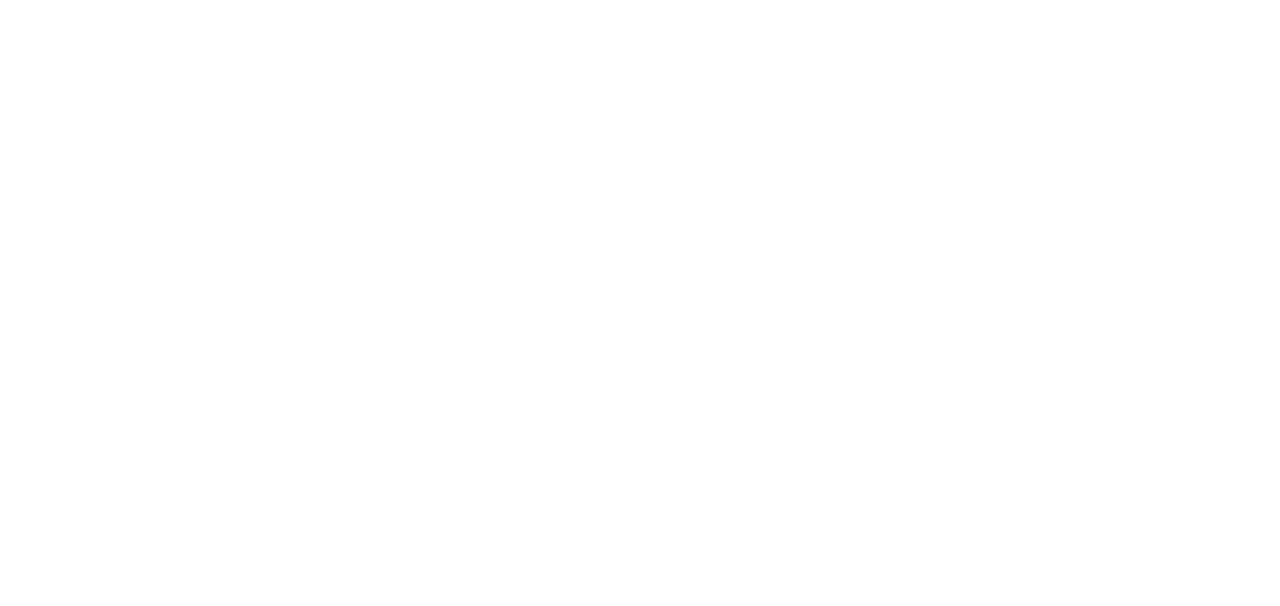
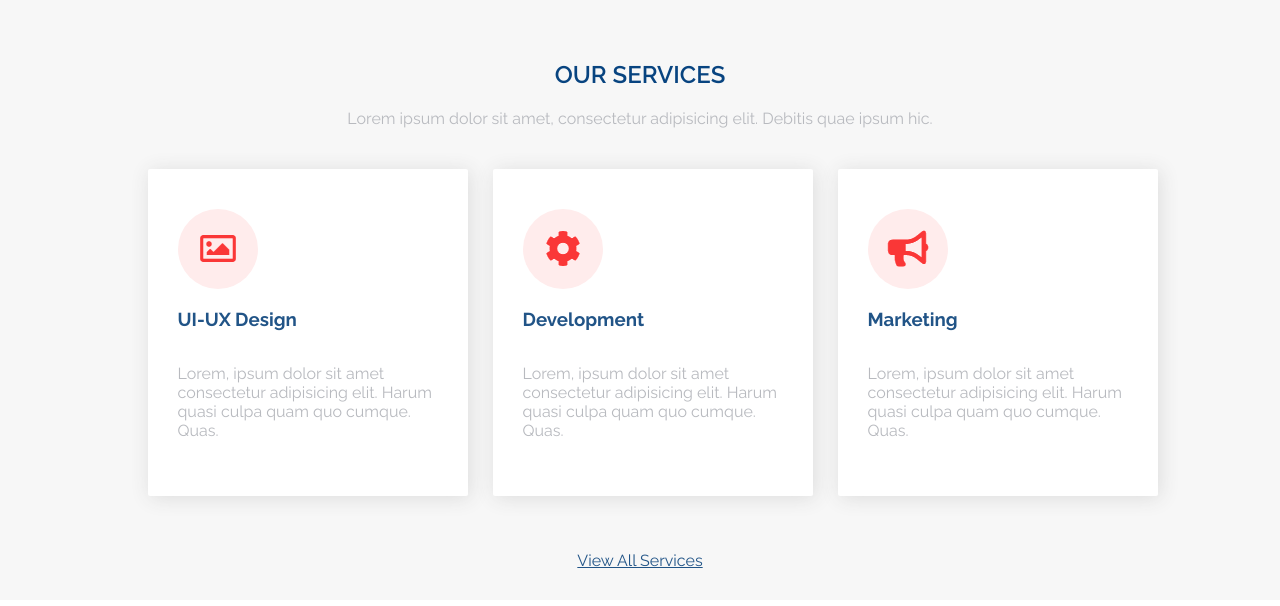
Before and after one commit to CodeStart-ER/responsive_landing, a plain HTML site: page index.html in a window 1280 px wide. Drawn offline with Linux system fonts and the light colour scheme.

Commit message:
[FEAT] I added the card section.

```diff
--- a/css/style.css
+++ b/css/style.css
@@ -2,7 +2,9 @@
     box-sizing: border-box;
 }
 
-*, *:before, *:after {
+*,
+*:before,
+*:after {
     box-sizing: inherit;
 }
 
@@ -11,3 +13,107 @@
     padding: 0;
     margin: 0;
 }
+
+
+/*---------------Style for section OUR SERVICES---------------*/
+
+.content {
+    display: flex;
+    flex-direction: column;
+    justify-content: center;
+    align-items: center;
+    background: #F7F7F7;
+    width: 100vw;
+}
+
+section.our-services-section {
+    background: #F7F7F7;
+    display: flex;
+    flex-direction: column;
+    justify-content: center;
+    align-items: center;
+}
+
+div.texts-content-our-services {
+    box-sizing: unset;
+    width: 70%;
+    text-align: center;
+    padding-top: 40px;
+    padding-bottom: 25px;
+}
+
+div.texts-content-our-services h2 {
+    font-weight: 530;
+    color: #084480;
+}
+
+div.texts-content-our-services p {
+    color: #b8babf;
+}
+
+section article.card-our-services {
+    background: white;
+    border-radius: 2px;
+    padding: 40px 30px;
+    width: 75%;
+    height: auto;
+    box-shadow: 5px 5px 25px gainsboro;
+    display: flex;
+    flex-direction: column;
+    align-items: flex-start;
+    margin-bottom: 25px;
+}
+
+figure.circle {
+    background: #ffecec;
+    width: 80px;
+    min-height: 80px;
+    display: flex;
+    justify-content: center;
+    align-items: center;
+    border-radius: 100%;
+    margin: 0px;
+}
+
+article figure .img-card-icons {
+    max-width: 90%;
+    height: auto;
+}
+
+article h3.title-card-our-services {
+    color: #215487;
+}
+
+article p.paragraph-card-our-services {
+    color: #b8babf;
+}
+
+div.all-services-content-our-services {
+    text-align: center;
+    margin: 30px auto;
+}
+
+div.all-services-content-our-services a,
+div.all-services-content-our-services a:visited {
+    color: #215487;
+    cursor: pointer;
+    text-align: center;
+}
+
+@media only screen and (min-width:520px) {
+    section.our-services-section {
+        flex-direction: row;
+        justify-content: center;
+        align-items: center;
+    }
+    section article.card-our-services {
+        width: 25%;
+        height: auto;
+        justify-content: center;
+        margin-left: 25px;
+        box-shadow: 2px 2px 20px gainsboro;
+    }
+}
+
+
+/*---------------Style for section OUR SERVICES---------------*/
--- a/index.html
+++ b/index.html
@@ -1,5 +1,6 @@
 <!DOCTYPE html>
-<html lang="en">
+<html lang="es">
+
 <head>
     <meta charset="UTF-8">
     <meta name="viewport" content="width=device-width, initial-scale=1.0">
@@ -8,9 +9,44 @@
     <link rel="stylesheet" href="css/style.css">
     <title>Sydney</title>
 </head>
+
 <body>
     <header></header>
-    <section></section>
+
+    <div class="content">
+        <div class="texts-content-our-services">
+            <h2>OUR SERVICES</h2>
+            <p>Lorem ipsum dolor sit amet, consectetur adipisicing elit. Debitis quae ipsum hic.</p>
+        </div>
+        <section class="our-services-section">
+            <article class="card-our-services">
+                <figure class="circle">
+                    <img class="img-card-icons" src="./assests/picture-icon.png" alt="">
+                </figure>
+                <h3 class="title-card-our-services">UI-UX Design</h3>
+                <p class="paragraph-card-our-services">Lorem, ipsum dolor sit amet consectetur adipisicing elit. Harum quasi culpa quam quo cumque. Quas.</p>
+            </article>
+            <article class="card-our-services">
+                <figure class="circle">
+                    <img class="img-card-icons" src="./assests/gear-icon.png" alt="">
+                </figure>
+                <h3 class="title-card-our-services">Development</h3>
+                <p class="paragraph-card-our-services">Lorem, ipsum dolor sit amet consectetur adipisicing elit. Harum quasi culpa quam quo cumque. Quas.</p>
+            </article>
+            <article class="card-our-services">
+                <figure class="circle">
+                    <img class="img-card-icons" src="./assests/speaker-icon.png" alt="">
+                </figure>
+                <h3 class="title-card-our-services">Marketing</h3>
+                <p class="paragraph-card-our-services">Lorem, ipsum dolor sit amet consectetur adipisicing elit. Harum quasi culpa quam quo cumque. Quas.</p>
+            </article>
+        </section>
+        <div class="all-services-content-our-services">
+            <a href="#!">View All Services</a>
+        </div>
+    </div>
+
     <footer></footer>
 </body>
+
 </html>
```
